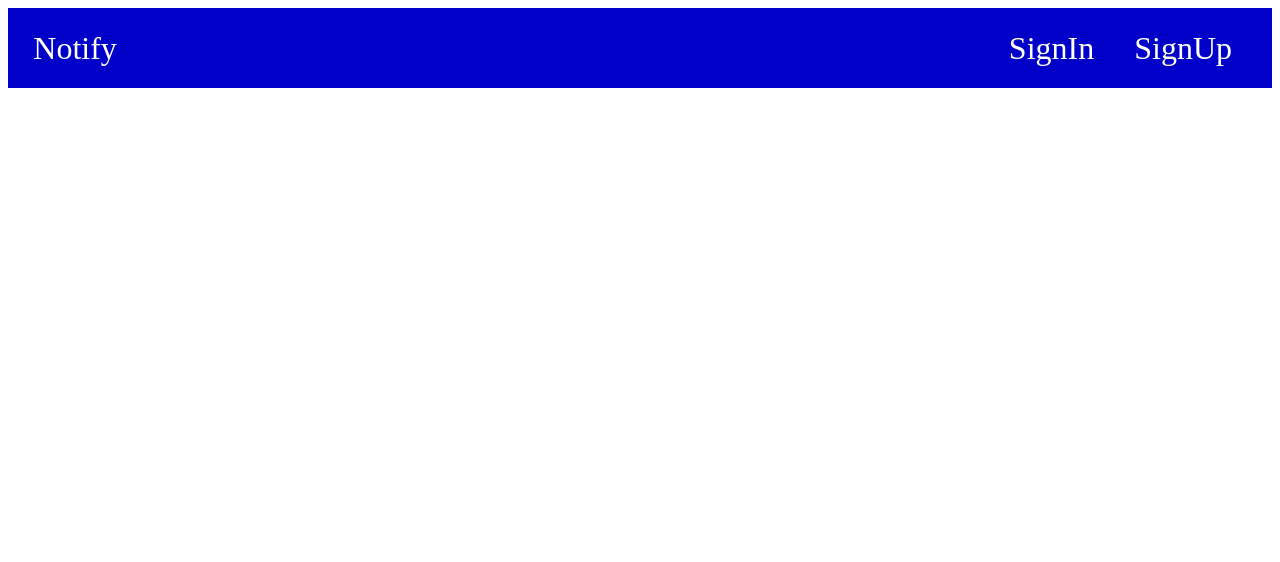
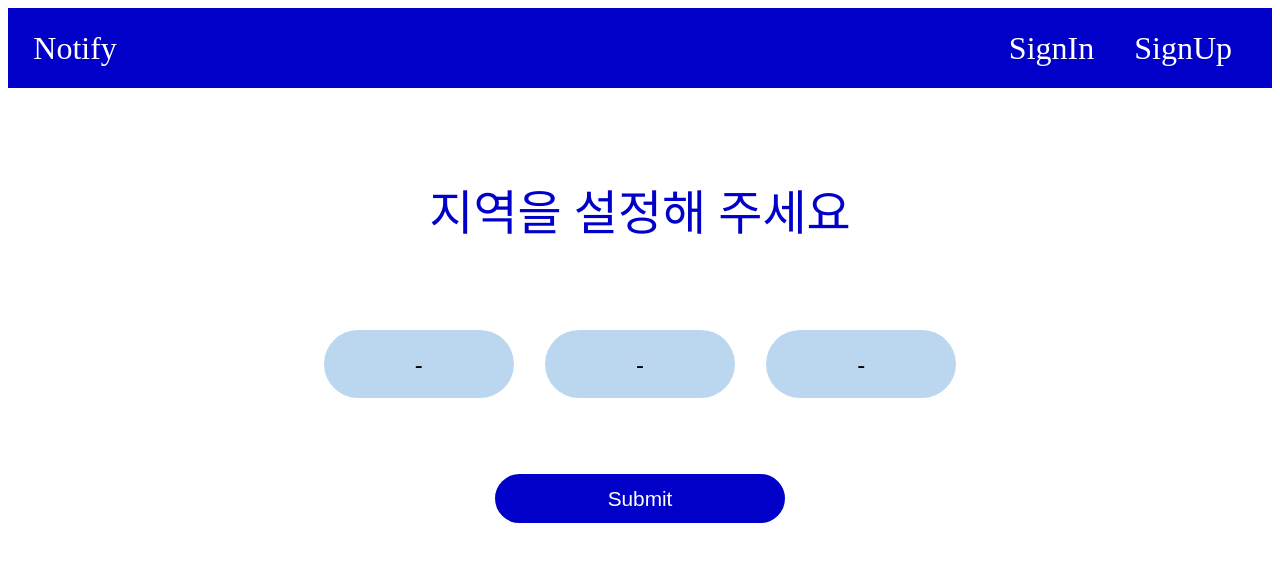
Before and after one commit to weather-notify/notify_Frontend, a React (Create React App) app: page / in a window 1280 px wide. Shown: the top 562 px of the page. Built offline with nearby package versions, Linux system fonts and the light colour scheme.

Commit message:
[ADD] Main component

```diff
--- a/src/component/main/Main.js
+++ b/src/component/main/Main.js
@@ -1,8 +1,26 @@
 import React from 'react';
+
+import * as S from './style';
 
 const Main = () => {
     return (
-        ""
+        <S.Container>
+            <S.TitleContainer>
+                <S.Title>지역을 설정해 주세요</S.Title>
+            </S.TitleContainer>
+            <S.MenuContainer>
+                <S.SelectBox>
+                    <S.SelectOption value="">-</S.SelectOption>
+                </S.SelectBox>
+                <S.SelectBox>
+                    <S.SelectOption value="">-</S.SelectOption>
+                    </S.SelectBox>
+                <S.SelectBox>
+                    <S.SelectOption value="">-</S.SelectOption>
+                </S.SelectBox>
+            </S.MenuContainer>
+            <S.SubmitButton>Submit</S.SubmitButton>
+        </S.Container>
     )
 }
 
--- /dev/null
+++ b/src/component/main/style.js
@@ -0,0 +1,55 @@
+import styled from 'styled-components';
+
+export const Container = styled.div`
+    width: 100%;
+    height: 100%;
+    display: flex;
+    flex-direction: column;
+    align-items: center;
+`
+
+export const TitleContainer = styled.div`
+    height: 20%;
+    margin: 3%;
+`
+
+export const Title = styled.p`
+    font-size: 3rem;
+    color: rgba(0, 0, 200);
+`
+
+export const MenuContainer = styled.div`
+    width: 50%;
+    height: 20%;
+    display:flex;
+    justify-content: space-between;
+`
+
+export const SelectBox = styled.select`
+    width: 30%;
+    height: 10%;
+    background-color: rgba(187, 215, 240);
+    font-size: 1.5rem;
+    padding: 1.3rem;
+    border: none;
+    border-radius: 50px;
+    text-align: center;
+    text-align-last: center;
+    appearance: none;
+    outline: none;
+`
+
+export const SelectOption = styled.option`
+    color: rgba(0, 0, 200);
+`
+
+export const SubmitButton = styled.button`
+    width: 23%;
+    padding: 1%;
+    font-size: 1.3rem;
+    color: white;
+    background-color: rgba(0, 0, 200);
+    border: none;
+    border-radius: 50px;
+    margin: 6%;
+`
```
